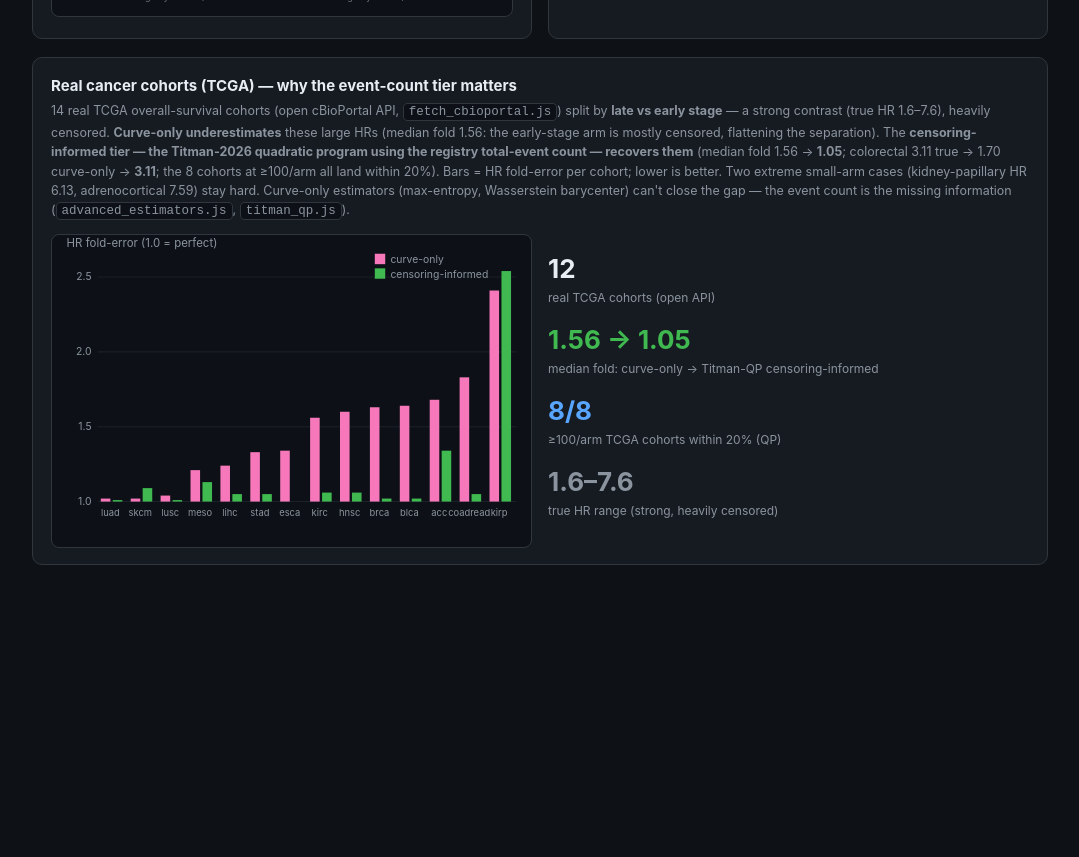
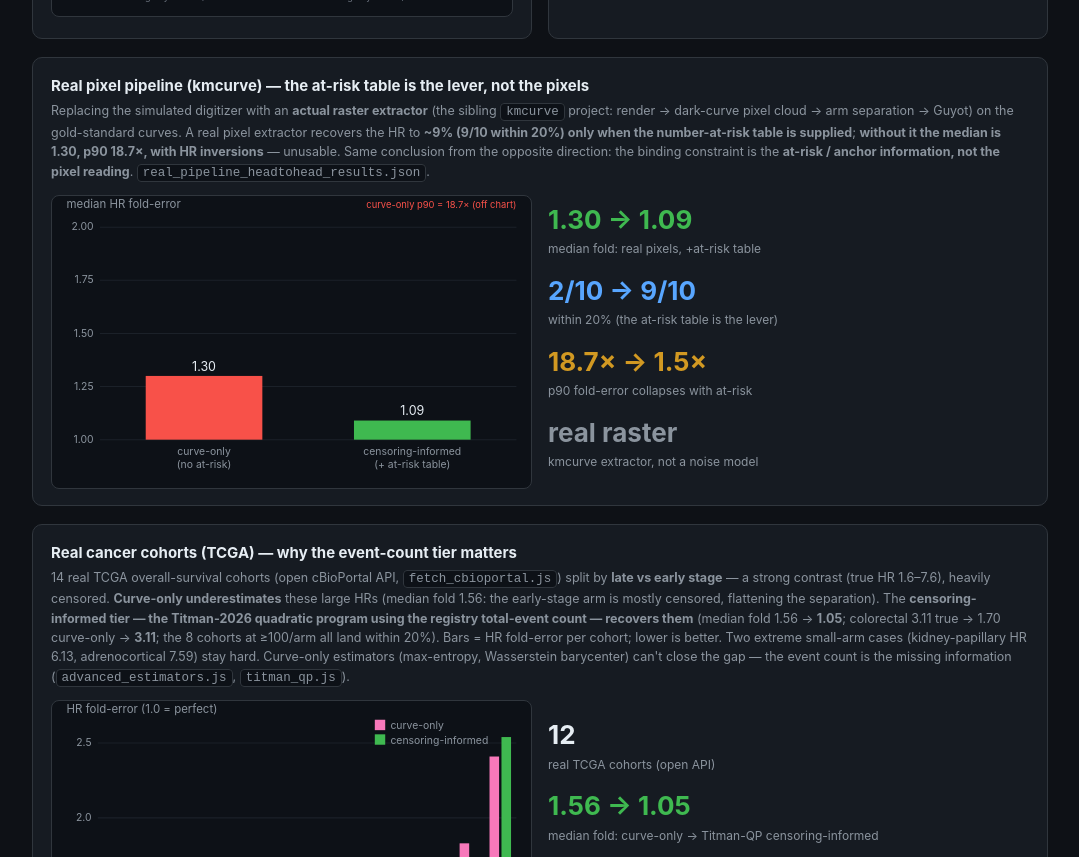
Before and after one commit to mahmood726-cyber/registry-ipd, a website: page validation-dashboard.html in a window 1280 px wide. Shown: the part 4408-5265 px from the top of the page, without its empty margins (100-1179 px from the left). Before the commit the page ends 4991 px from the top, so only its background shows below. Drawn offline with Linux system fonts and the light colour scheme.

Commit message:
Surface the real-pixel-pipeline head-to-head in paper, dashboard, README
The kmcurve real-raster-extractor arm (committed in HEADTOHEAD.md) was not
reflected elsewhere. Integrated it:
- PAPER.md discussion: the real pixel pipeline recovers HR to 1.09 (9/10 within
  20%) WITH the at-risk table, 1.30 (p90 18.7x, HR inversions) without -- same
  conclusion from the opposite direction (at-risk info, not pixels, is the lever);
  ~9% sits between registry curve-only (~12%) and Titman-QP (~5%).
- Dashboard: new "Real pixel pipeline (kmcurve)" panel (curve-only 1.30 vs
  censoring-informed 1.09; p90 18.7x->1.5x). Headless-verified (5 chart panels).
- README: corrected the now-stale "real head-to-head has not been run" caveats to
  reflect it HAS (on rendered curves; messy real figures still pending), and fixed
  a stale 23/24 -> 28/29 QP within-20% across 51 datasets.

Consistency audit: no other stale total-counts found. Suite 25 JS + 19 Py green.

Co-Authored-By: Claude Opus 4.8 (1M context) <noreply@anthropic.com>

```diff
--- a/validation-dashboard.html
+++ b/validation-dashboard.html
@@ -110,6 +110,20 @@
       <svg id="noise" viewBox="0 0 460 300"></svg>
     </section>
   </div>
+
+  <section class="panel">
+    <h2>Real pixel pipeline (kmcurve) — the at-risk table is the lever, not the pixels</h2>
+    <div class="note">Replacing the simulated digitizer with an <b>actual raster extractor</b> (the sibling
+      <code>kmcurve</code> project: render → dark-curve pixel cloud → arm separation → Guyot) on the
+      gold-standard curves. A real pixel extractor recovers the HR to <b>~9% (9/10 within 20%) only when
+      the number-at-risk table is supplied</b>; <b>without it the median is 1.30, p90 18.7×, with HR
+      inversions</b> — unusable. Same conclusion from the opposite direction: the binding constraint is the
+      <b>at-risk / anchor information, not the pixel reading</b>. <code>real_pipeline_headtohead_results.json</code>.</div>
+    <div class="grid2" style="align-items:center">
+      <svg id="realpipe" viewBox="0 0 460 280"></svg>
+      <div id="realpipeStats"></div>
+    </div>
+  </section>
 
   <section class="panel">
     <h2>Real cancer cohorts (TCGA) — why the event-count tier matters</h2>
@@ -298,6 +312,25 @@ function R(s,x,y,w,h,c){var e=el('rect');e.setAttribute('x',x);e.setAttribute('y
  line(2,'#f778ba','digitized K=8',32);
  line(3,'#d29922','digitized K=25',46);
 })();
+// real pixel pipeline (kmcurve): median HR fold-error, curve-only vs censoring-informed (+at-risk)
+(function(){var s=document.getElementById('realpipe'),W=460,H=280,p=46;var ymax=2.0;
+ var bars=[['curve-only\\n(no at-risk)',1.30,'#f85149'],['censoring-informed\\n(+ at-risk table)',1.09,'#3fb950']];
+ var Y=function(v){return H-p-(Math.min(v,ymax)-1)/(ymax-1)*(H-p-30);};
+ [1.0,1.25,1.5,1.75,2.0].forEach(function(v){L(s,p,Y(v),W-14,Y(v),'#1b2129',1);T(s,p-6,Y(v)+3,v.toFixed(2),'#8b949e','end',10);});
+ var gw=(W-p-14)/bars.length;
+ bars.forEach(function(b,i){var gx=p+i*gw;R(s,gx+gw*0.22,Y(b[1]),gw*0.56,H-p-Y(b[1]),b[2]);
+   T(s,gx+gw*0.5,Y(b[1])-5,b[1].toFixed(2),'#e6edf3','middle',12);
+   b[0].split('\\n').forEach(function(ln,j){T(s,gx+gw*0.5,H-p+15+j*12,ln,'#8b949e','middle',10);});});
+ T(s,14,12,'median HR fold-error','#8b949e','start',11);
+ T(s,W-14,12,'curve-only p90 = 18.7× (off chart)','#f85149','end',9);
+})();
+(function(){var d=document.getElementById('realpipeStats');
+ function row(big,lab,col){return '<div style="margin:0 0 12px"><div style="font-size:26px;font-weight:700;color:'+(col||'#e6edf3')+'">'+big+'</div><div class="mut" style="font-size:12px">'+lab+'</div></div>';}
+ d.innerHTML=row('1.30 → 1.09','median fold: real pixels, +at-risk table','#3fb950')
+   +row('2/10 → 9/10','within 20% (the at-risk table is the lever)','#58a6ff')
+   +row('18.7× → 1.5×','p90 fold-error collapses with at-risk','#d29922')
+   +row('real raster','kmcurve extractor, not a noise model','#8b949e');
+})();
 // TCGA stage cohorts: HR fold-error, curve-only vs censoring-informed (Titman QP). [label,curve,QP]
 var CBIO=[['luad',1.02,1.01],['skcm',1.02,1.09],['lusc',1.04,1.01],['meso',1.21,1.13],['lihc',1.24,1.05],
   ['stad',1.33,1.05],['esca',1.34,1.00],['kirc',1.56,1.06],['hnsc',1.60,1.06],['brca',1.63,1.02],
```
Also changed, not shown: PAPER.md (+10 -0 lines), README.md.
